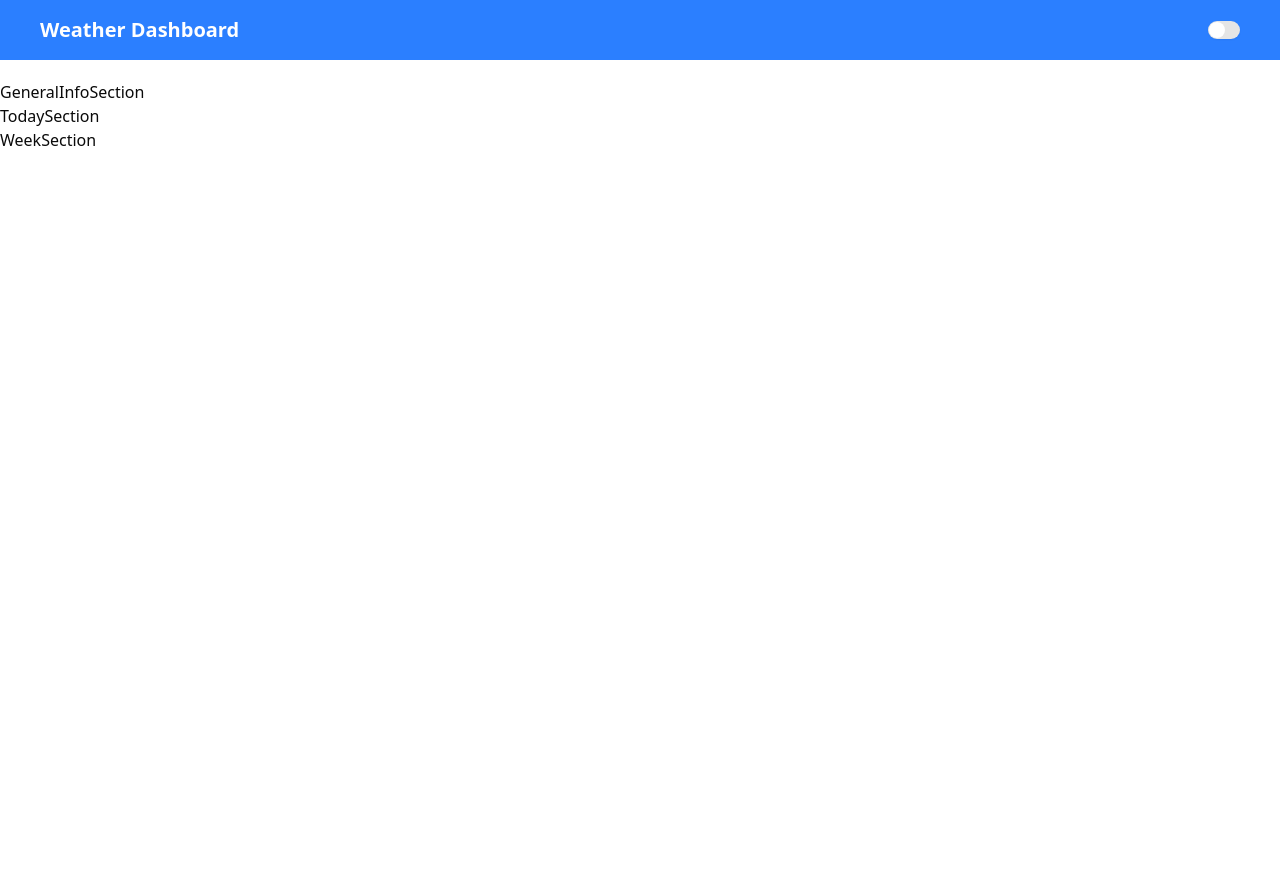
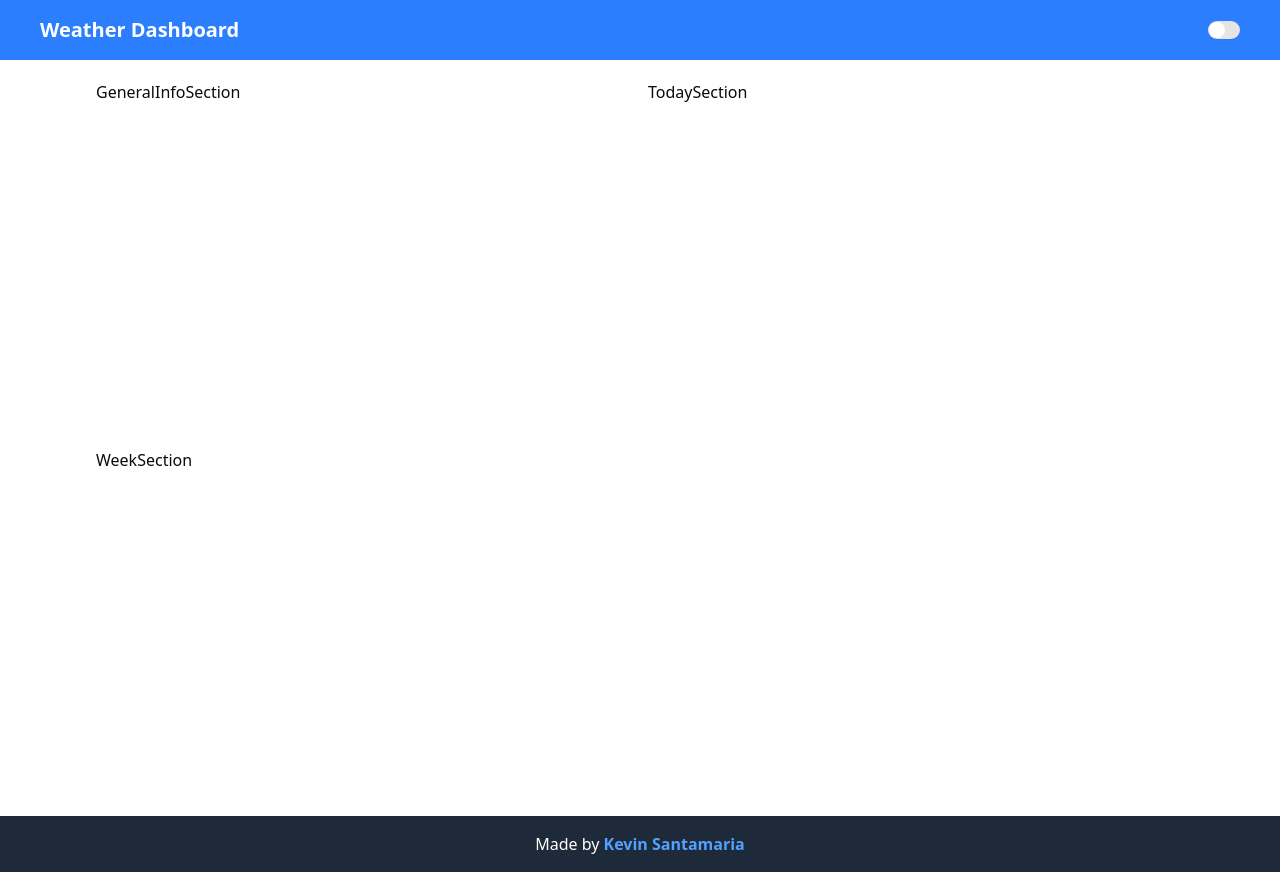
Before and after one commit to kevsantamaria/weather-dashboard, a React (Vite) app: page / in a window 1280 px wide. Before the commit the page ends 800 px from the top, so only its background shows below. Built offline with nearby package versions, Linux system fonts and the light colour scheme.

Commit message:
Create 'PageFooter' component with some basic styles and grid the main layout

```diff
--- a/src/App.tsx
+++ b/src/App.tsx
@@ -1,12 +1,14 @@
 import PageHeader from "./components/PageHeader";
-import PageMain from './components/PageMain'
-import "./index.css"
+import PageMain from "./components/PageMain";
+import PageFooter from "./components/PageFooter";
+import "./index.css";
 
 function App() {
   return (
     <>
       <PageHeader />
       <PageMain />
+      <PageFooter />
     </>
   );
 }
--- /dev/null
+++ b/src/components/PageFooter.tsx
@@ -0,0 +1,11 @@
+function PageFooter() {
+  return (
+    <footer className="container relative bottom-0 min-w-screen flex items-center justify-center py-4 mt-4 bg-gray-800 text-white">
+        <section>
+            <span>Made by <a className="font-bold text-blue-400" href="#">Kevin Santamaria</a></span>
+        </section>
+    </footer>
+  )
+}
+
+export default PageFooter
--- a/src/components/PageHeader.tsx
+++ b/src/components/PageHeader.tsx
@@ -2,7 +2,7 @@ import {Switch} from '@/components/ui/switch'
 
 function PageHeader() {
   return (
-    <header className="bg-blue-500 text-white fixed min-w-screen p-4 px-10 flex items-center justify-between">
+    <header className="container bg-blue-500 text-white fixed min-w-screen p-4 px-10 flex items-center justify-between">
       <h1 className="font-bold text-xl">Weather Dashboard</h1>
       <Switch />
     </header>
--- a/src/components/PageMain.tsx
+++ b/src/components/PageMain.tsx
@@ -4,7 +4,7 @@ import WeekSection from "./WeekSection";
 
 function PageMain() {
   return (
-    <main className="pt-20">
+    <main className="m-auto pt-20 max-w-[85%] min-h-screen grid grid-cols-2 grid-rows-2 gap-4">
       <GeneralInfoSection />
       <TodaySection />
       <WeekSection />
```
